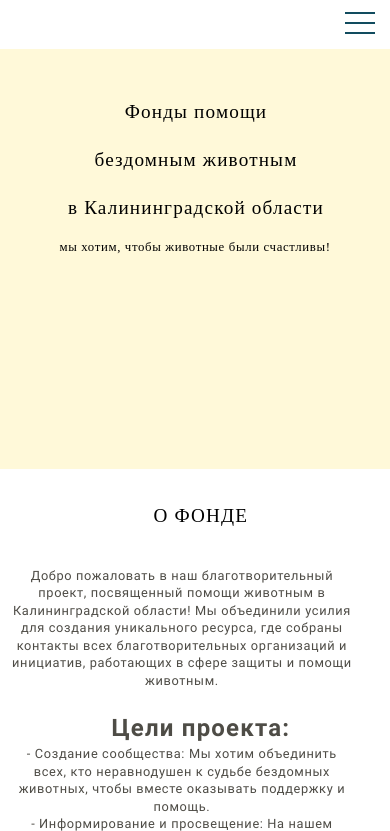
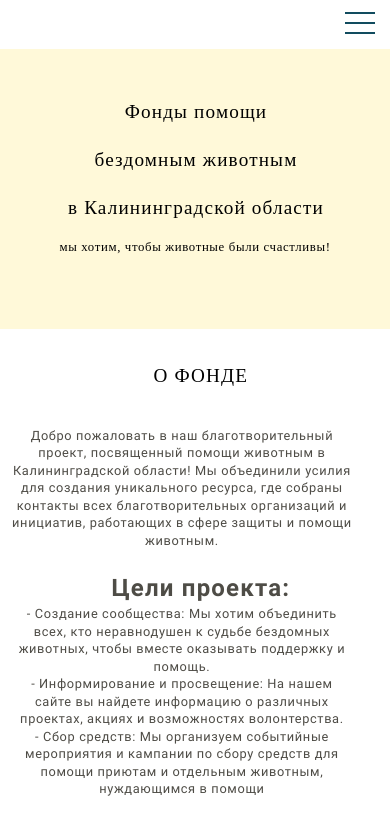
Before and after one commit to girloflondon/pet-care-project, a website built with Vite: page index.html in a window 390 px wide. Shown: the top 831 px of the page. Built offline with nearby package versions, Linux system fonts and the light colour scheme; files whose address does not match are found by name.

Commit message:
fix: correct ctyles for fund adaptive

```diff
--- a/src/assets/styles/style.scss
+++ b/src/assets/styles/style.scss
@@ -265,7 +265,10 @@ a {
     height: 350px;
   }
   @media screen and (max-width: 450px) {
-    height: 420px;
+    height: 350px;
+  }
+  @media screen and (max-width: 400px) {
+    height: 280px;
   }
 }
 .title__h1 {
@@ -290,7 +293,7 @@ a {
   letter-spacing: 0.05em;
   padding-top: 2%;
   @media screen and (max-width: 1350px) {
-    font-size: 0.7em;
+    font-size: 1.2em;
   }
   @media screen and (max-width: 400px) {
     font-size: 0.8em;
```
